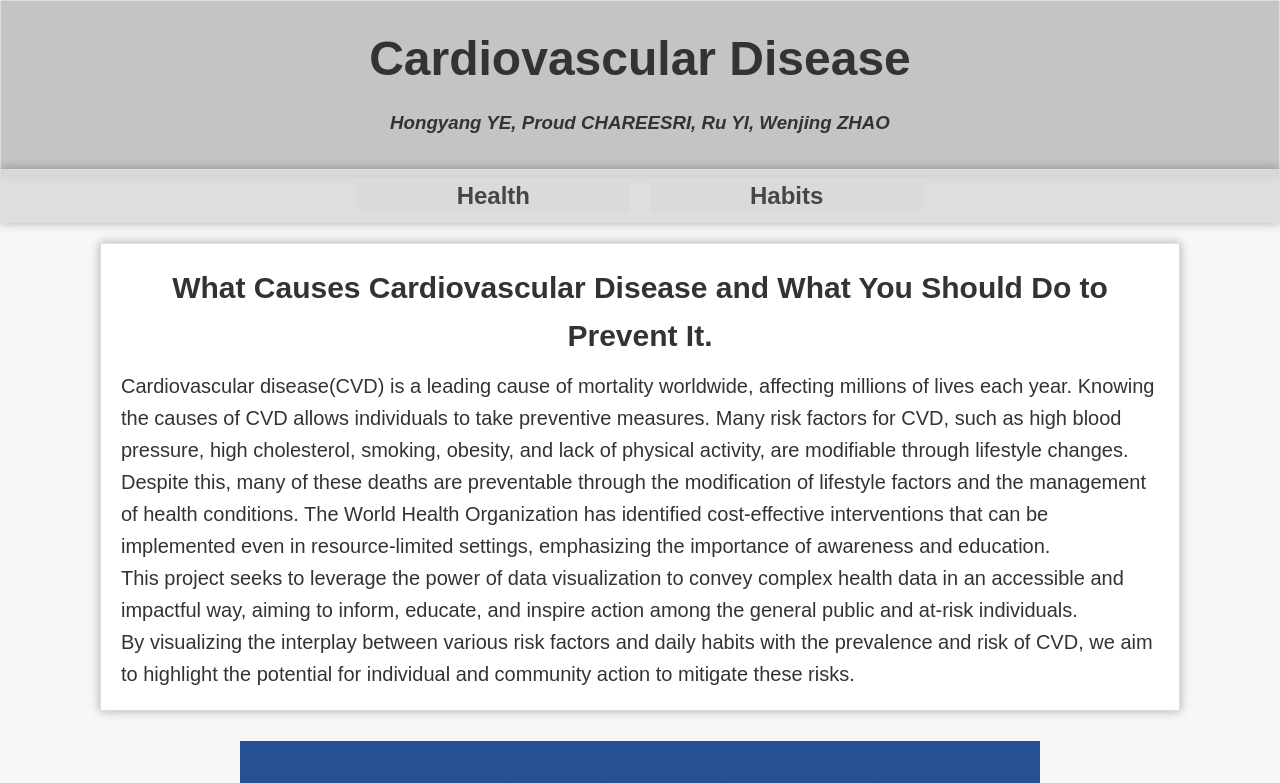
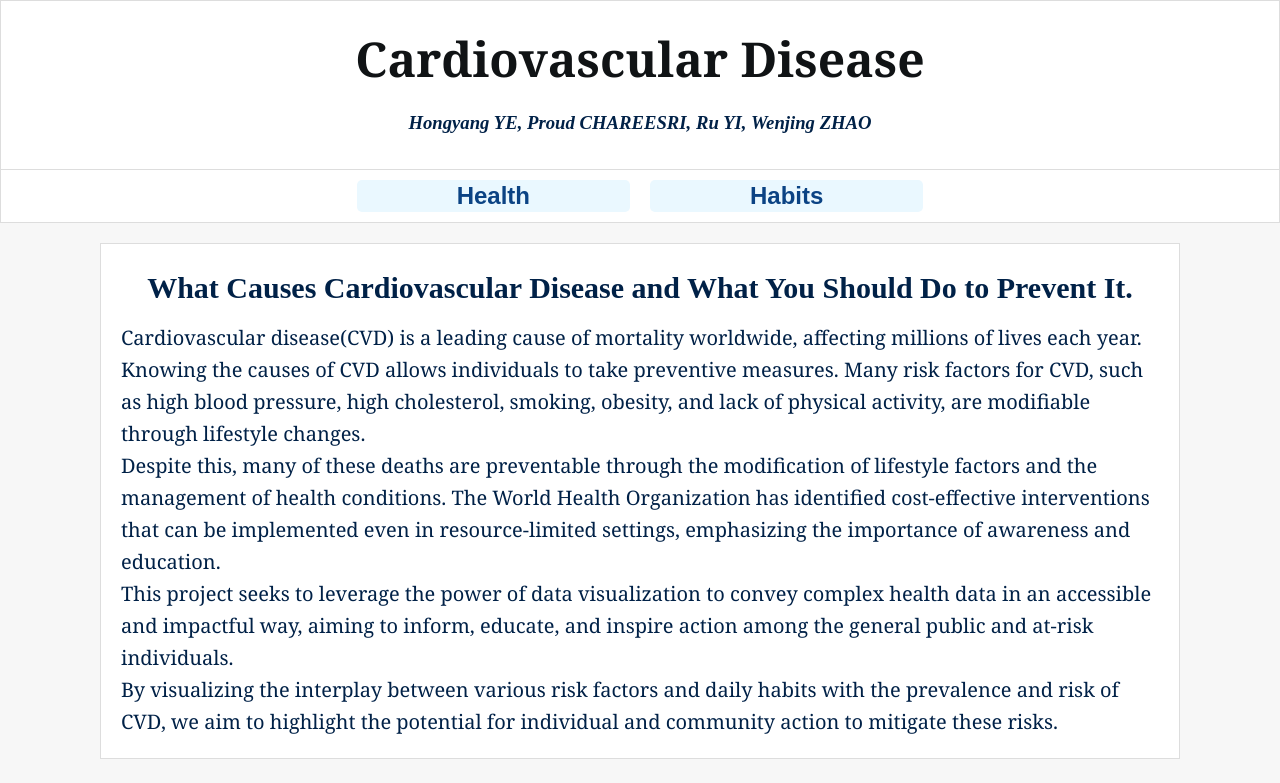
Before and after one commit to xiangyang0608/DataVisualizationSpring2024, a plain HTML site: page index.html in a window 1280 px wide. Shown: the top 783 px of the page. Drawn offline with Linux system fonts and the light colour scheme.

Commit message:
update style of websites

```diff
--- a/main.css
+++ b/main.css
@@ -8,7 +8,7 @@ body {
     font-family: Arial, sans-serif;
     line-height: 1.6;
     background-color: #f7f7f7;
-    color: #333;
+    color: #002147;
 }
 
 .container {
@@ -18,18 +18,18 @@ body {
 }
 
 .bigTitle {
-    background-color: #b4b4b4c2;
+    background-color: #fff;
     border: 1px solid #ddd;
     padding: 20px;
-    box-shadow: 0 0 10px rgba(0,0,0,0.1);
+    box-shadow: 0 0 10px rgba(0,0,0,0);
 }
 
 .buttonBox {
-    background-color: #dadadadc;
+    background-color: #fff;
     border: 1px solid #ddd;
     margin-top: -10px;
     margin-bottom: 5px;
-    box-shadow: 0 0 10px rgba(0,0,0,0.3);
+    box-shadow: 0 0 10px rgba(0,0,0,0);
 }
 
 .box {
@@ -40,22 +40,22 @@ body {
     margin-bottom: 20px;
     margin-left: 100px;
     margin-right: 100px;
-    box-shadow: 0 0 10px rgba(0,0,0,0.3);
+    box-shadow: 0 0 10px rgba(0,0,0,0);
 }
 
 .descriptionBox {
-    background-color: #766e6e;
-    border: 1px solid #000000;
+    background-color: #fff;
+    border: 1px solid #fff;
     padding: 10px;
     margin-top: 20px;
     margin-bottom: 20px;
     margin-left: 50px;
     margin-right: 50px;
-    box-shadow: 0 0 10px rgba(0,0,0,0.3);
+    box-shadow: 0 0 10px rgba(0,0,0,0);
 }
 
 .descriptionBox p {
-    color: #fff;
+    color: #00356B;
 }
 
 .image {
@@ -64,18 +64,25 @@ body {
 }
 
 .title {
-    font-family: fantasy, serif;
+    font-family: Georgia, serif;
     font-size: 24px;
     font-weight: bold;
     margin-bottom: 10px;
     text-align: center;
+    color : #101315;
 }
 
 .author {
+    font-family: serif;
     font-size: 16px;
     font-style: italic;
     margin-bottom: 20px;
     text-align: center;
+}
+
+.motivation {
+    font-family: Georgia, serif;
+    background-color: #fff;
 }
 
 .motivation,
@@ -86,7 +93,7 @@ body {
 
 h2
 {
-    font-family: fantasy, serif;
+    font-family: serif;
     font-size: 30px;
     /* font-weight: bold; */
     text-align: center;
@@ -129,9 +136,9 @@ p
 
 .buttonBox.subpages button {
     margin: 10px;
-    background-color: #dadadadc;
+    background-color: #EAF8FF;
     border: none;
-    color: #464646;
+    color: #0B4384;
     padding: 2px 100px;
     text-align: center;
     display: inline-block;
@@ -151,7 +158,7 @@ p
 }
 
 .buttonBox.subpages button:hover {
-    background-color: #464646;
+    background-color: #1177CB;
     color: white;
 }
 
--- a/pages/habit.css
+++ b/pages/habit.css
@@ -8,7 +8,7 @@ body {
     font-family: Arial, sans-serif;
     line-height: 1.6;
     background-color: #f7f7f7;
-    color: #333;
+    color: #002147;
 }
 
 .container {
@@ -18,18 +18,18 @@ body {
 }
 
 .bigTitle {
-    background-color: #b4b4b4c2;
+    background-color: #fff;
     border: 1px solid #ddd;
     padding: 20px;
-    box-shadow: 0 0 10px rgba(0,0,0,0.1);
+    box-shadow: 0 0 10px rgba(0,0,0,0);
 }
 
 .buttonBox {
-    background-color: #dadadadc;
+    background-color: #fff;
     border: 1px solid #ddd;
     margin-top: -10px;
     margin-bottom: 5px;
-    box-shadow: 0 0 10px rgba(0,0,0,0.3);
+    box-shadow: 0 0 10px rgba(0,0,0,0);
 }
 
 .box {
@@ -40,18 +40,20 @@ body {
     margin-bottom: 20px;
     margin-left: 100px;
     margin-right: 100px;
-    box-shadow: 0 0 10px rgba(0,0,0,0.3);
+    box-shadow: 0 0 10px rgba(0,0,0,0);
 }
 
 .title {
-    font-family: fantasy, serif;
+    font-family: Georgia, serif;
     font-size: 24px;
     font-weight: bold;
     margin-bottom: 10px;
     text-align: center;
+    color : #101315;
 }
 
 .author {
+    font-family: serif;
     font-size: 16px;
     font-style: italic;
     margin-bottom: 20px;
@@ -66,7 +68,7 @@ body {
 
 h2
 {
-    font-family: fantasy, serif;
+    font-family: serif;
     font-size: 30px;
     /* font-weight: bold; */
     text-align: center;
@@ -109,9 +111,9 @@ p
 
 .buttonBox.subpages button {
     margin: 10px;
-    background-color: #dadadadc;
+    background-color: #EAF8FF;
     border: none;
-    color: #464646;
+    color: #0B4384;
     padding: 2px 100px;
     text-align: center;
     display: inline-block;
@@ -131,7 +133,7 @@ p
 }
 
 .buttonBox.subpages button:hover {
-    background-color: #464646;
+    background-color: #1177CB;
     color: white;
 }
 
```
Also changed, not shown: pages/habit.html (+19 -9 lines).
